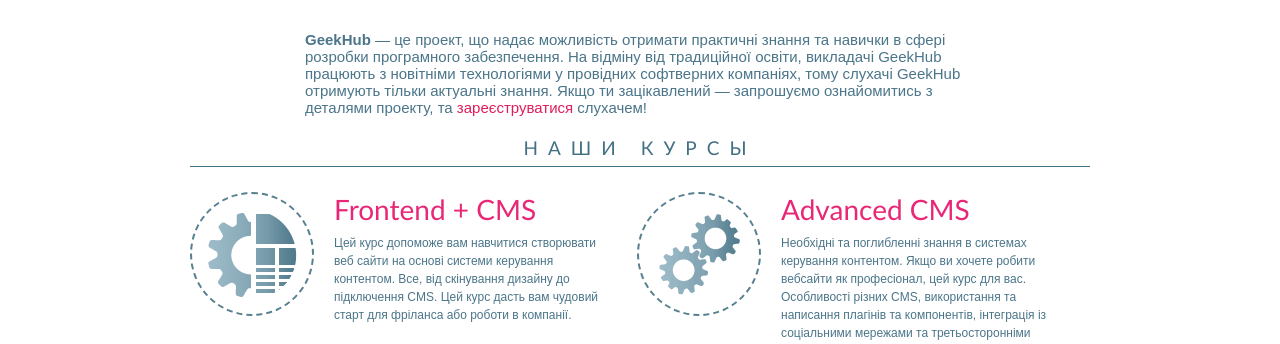
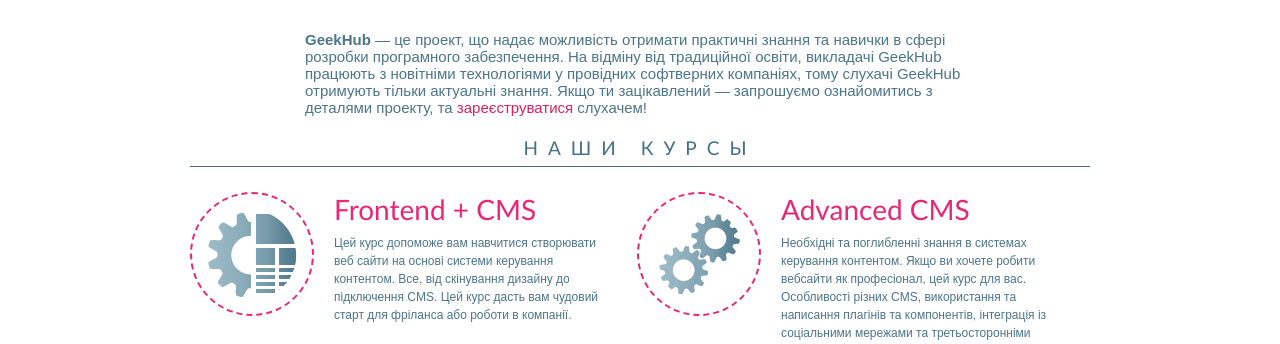
Before and after one commit to yana-tsulya/lesson11, a plain HTML site: page index.html in a window 1280 px wide. Shown: the part 453-797 px from the top of the page. Drawn offline with Linux system fonts and the light colour scheme.

Commit message:
changed border color

```diff
--- a/styles/styles.css
+++ b/styles/styles.css
@@ -176,7 +176,7 @@
     width: 90px;
     height: 90px;
     margin-right: 20px;
-    border: 2px dashed #577F90;
+    border: 2px dashed #E92777;
     border-radius: 90px;
     -webkit-border-radius: 90px;
     -moz-border-radius: 90px;
```
